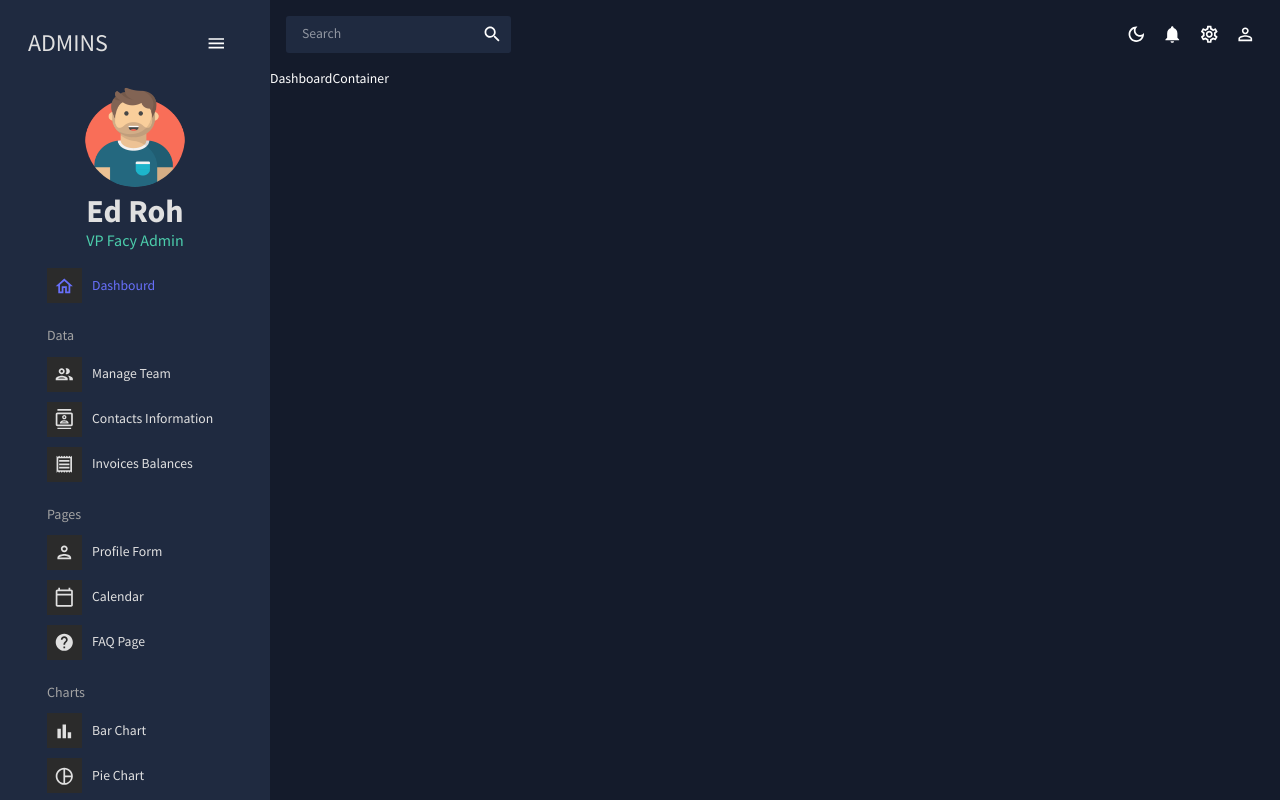
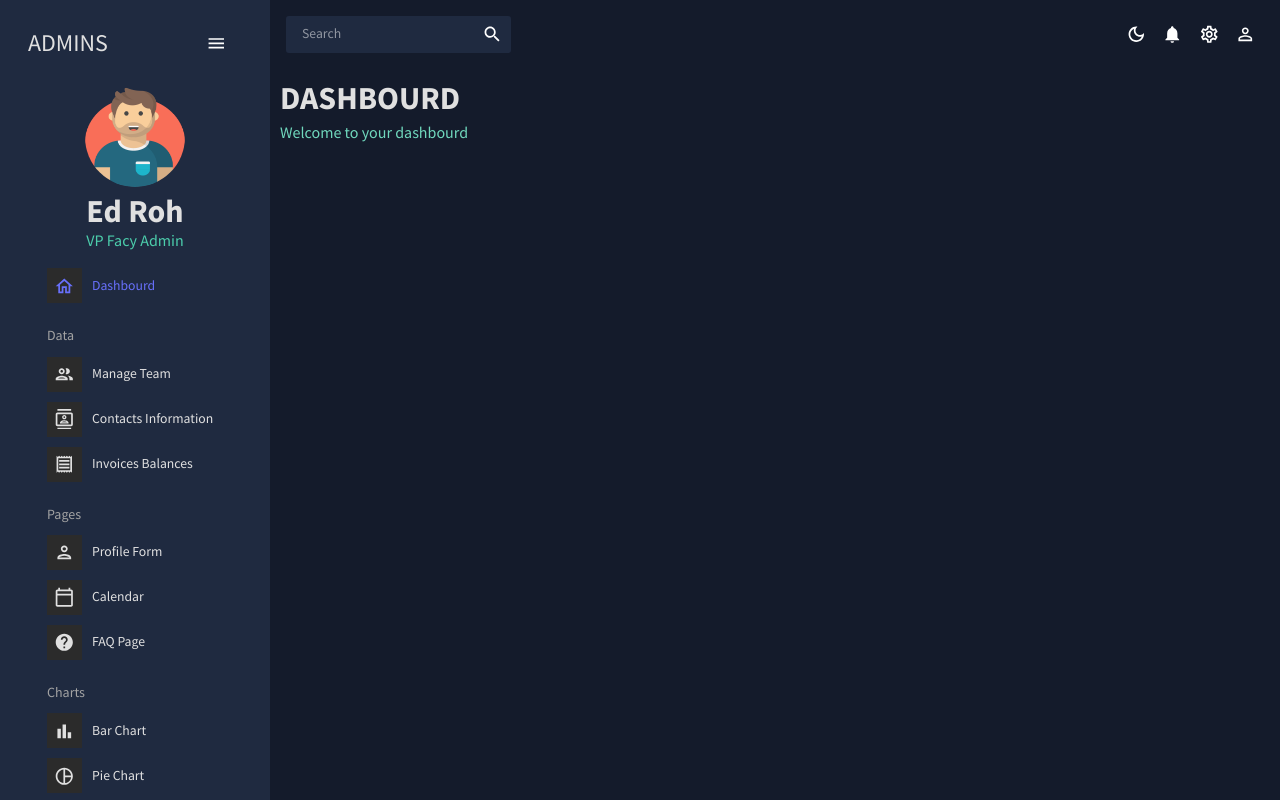
Before and after one commit to Tarek-989/React-Admin-Dashboard-App, a React (Create React App) app in the folder react-admin/: page / in a window 1280 px wide. Built offline with nearby package versions, Linux system fonts and the light colour scheme.

Commit message:
build Header component

```diff
--- /dev/null
+++ b/react-admin/src/components/Header.tsx
@@ -0,0 +1,31 @@
+import React from 'react';
+import { Box, Typography, useTheme } from '@mui/material';
+import { tokens } from '../theme';
+export const Header: React.FC<TProps> = ({ title, subTilte }) => {
+	const theme = useTheme();
+	const colors = tokens(theme.palette.mode);
+
+	return (
+		<Box mb={2}>
+			<Typography
+				variant='h2'
+				color={colors.gray[100]}
+				fontWeight='bold'
+				sx={{ mb: '0.313rem' }}
+			>
+				{title}
+			</Typography>
+			<Typography
+				variant='h5'
+				color={colors.greenAccent[400]}
+			>
+				{subTilte}
+			</Typography>
+		</Box>
+	);
+};
+
+type TProps = {
+	title: string;
+	subTilte: string;
+}
--- a/react-admin/src/components/index.ts
+++ b/react-admin/src/components/index.ts
@@ -0,0 +1 @@
+export * from './Header';
--- a/react-admin/src/pages/dashboard/DashboardContainer.tsx
+++ b/react-admin/src/pages/dashboard/DashboardContainer.tsx
@@ -1,9 +1,13 @@
 import React from 'react';
+import { Box } from '@mui/material';
+import { Header } from '../../components';
 
 export const DashboardContainer: React.FC = () => {
 	return (
-		<>
-			DashboardContainer
-		</>
+		<Box m={1.25}>
+			<Box display={'flex'} justifyContent={'space-between'} alignItems={'center'}>
+				<Header title={'DASHBOURD'} subTilte={'Welcome to your dashbourd'} />
+			</Box>
+		</Box>
 	);
 };
```
